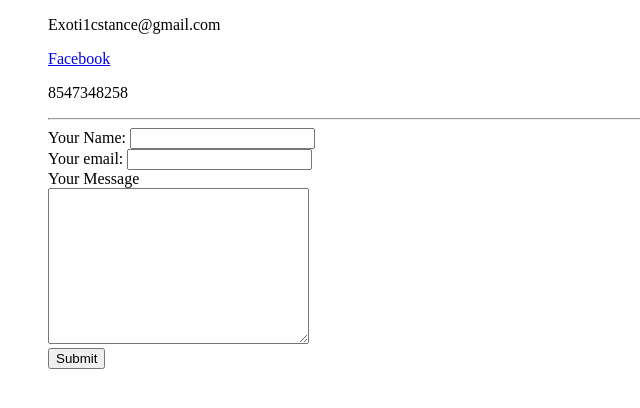
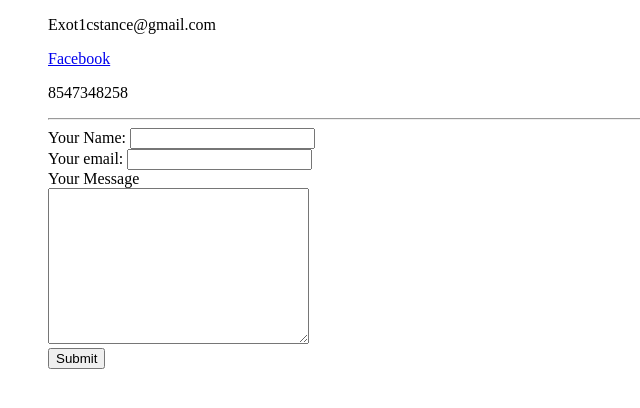
Before and after one commit to SLRRJP/CV, a plain HTML site: page Contact.html in a window 1280 px wide. Shown: the full height of the page, 0-640 px from the left. Drawn offline with Linux system fonts and the light colour scheme.

Commit message:
correct email idk

```diff
--- a/Contact.html
+++ b/Contact.html
@@ -6,7 +6,7 @@
   </head>
   <body>
     <ol>
-      <p>Exoti1cstance@gmail.com</p>
+      <p>Exot1cstance@gmail.com</p>
       <p><a href="https://www.facebook.com/SLR7.JP">Facebook</a></p>
       <p>8547348258</p>
       <hr>
```
